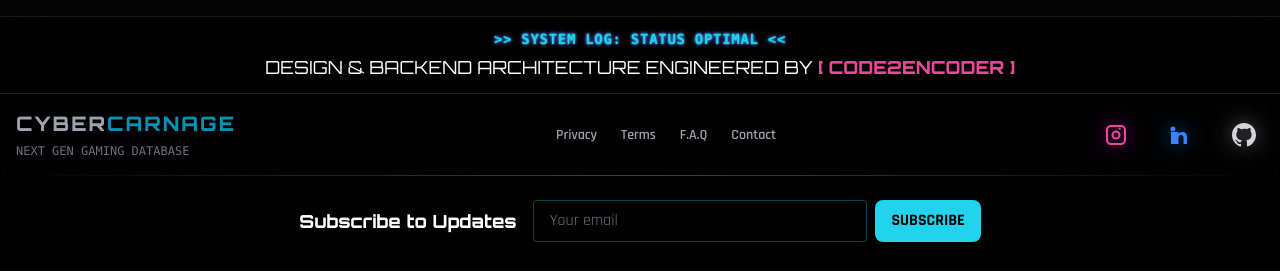
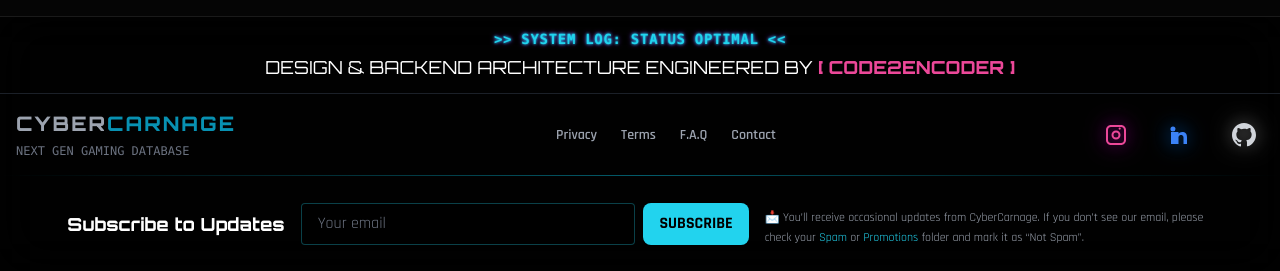
Before and after one commit to Abdullahkhan000/CyberCarnage, a Django app: page /about-cybercarnage/ in a window 1280 px wide. Shown: the part 2735-3006 px from the top of the page. Before the commit the page ends 2977 px from the top, so only its background shows below. Run offline with Django 5.2, Linux system fonts and the light colour scheme; some libraries are stand-ins or nearby versions.

Commit message:
Added nfo about spam mail

```diff
--- a/data/signals.py
+++ b/data/signals.py
@@ -8,9 +8,6 @@ import threading
 import time
 
 def send_email_to_subscriber(sub, subject, html_content, text_content):
-    """
-    Sends a single email via Resend API with error handling
-    """
     try:
         response = requests.post(
             "https://api.resend.com/emails",
@@ -48,7 +45,7 @@ def send_new_game_email(about_instance):
         {
             "game": game,
             "about": about,
-            "unsubscribe_url": "{{unsubscribe_link}}"  # Replace dynamically if implemented
+            "unsubscribe_url": "{{unsubscribe_link}}"
         }
     )
 
@@ -61,7 +58,6 @@ Publisher: {game.publisher}
 Unsubscribe: {{unsubscribe_link}}
 """
 
-    # Send emails in background threads (async style)
     for sub in subscribers:
         response = requests.post(
             "https://api.resend.com/emails",
--- a/data/templates/data/base.html
+++ b/data/templates/data/base.html
@@ -309,7 +309,9 @@
         <div class="h-[1px] w-full bg-gradient-to-r from-transparent via-cyan-500 to-transparent opacity-50"></div>
 
         <div class="container mx-auto px-4 py-6 flex flex-col md:flex-row justify-center items-center gap-4">
-            <h3 class="text-white font-display font-bold text-lg glitch-hover">Subscribe to Updates</h3>
+            <h3 class="text-white font-display font-bold text-lg glitch-hover">
+                Subscribe to Updates
+            </h3>
 
             <form id="newsletterForm" class="flex flex-col md:flex-row gap-2 w-full max-w-md">
                 <input type="email" name="email" placeholder="Your email" required
@@ -321,6 +323,13 @@
                     SUBSCRIBE
                 </button>
             </form>
+
+            <p class="text-gray-400 text-xs mt-2 text-center md:text-left leading-relaxed max-w-md">
+                📩 You’ll receive occasional updates from CyberCarnage.
+                If you don’t see our email, please check your
+                <span class="text-cyan-400">Spam</span> or
+                <span class="text-cyan-400">Promotions</span> folder and mark it as “Not Spam”.
+            </p>
         </div>
 
     </footer>
```
